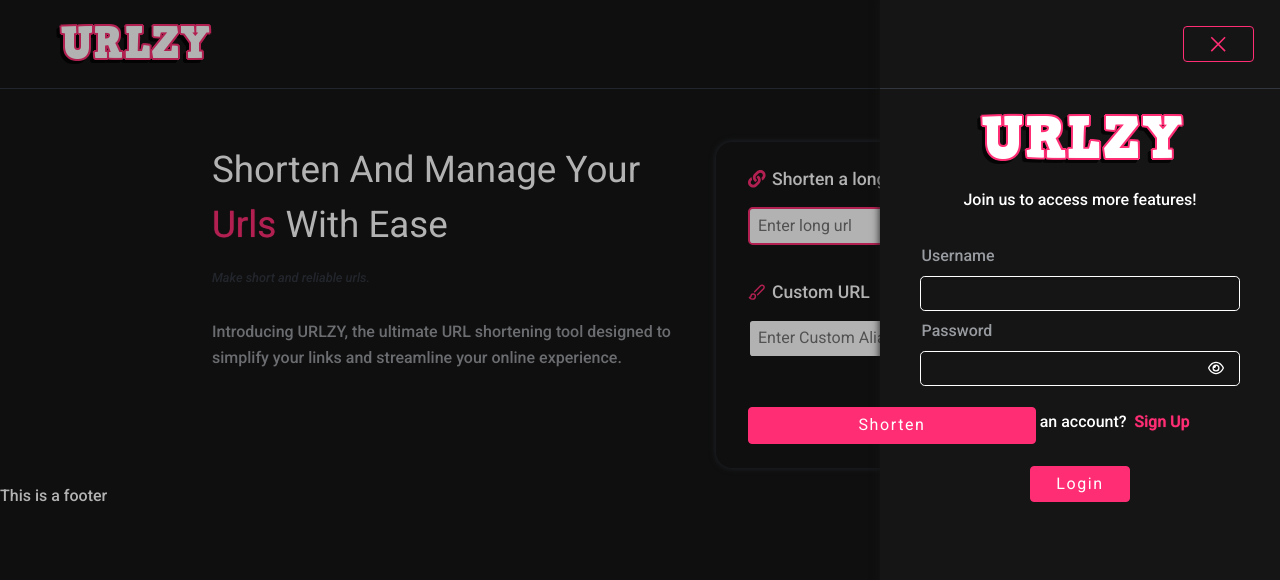
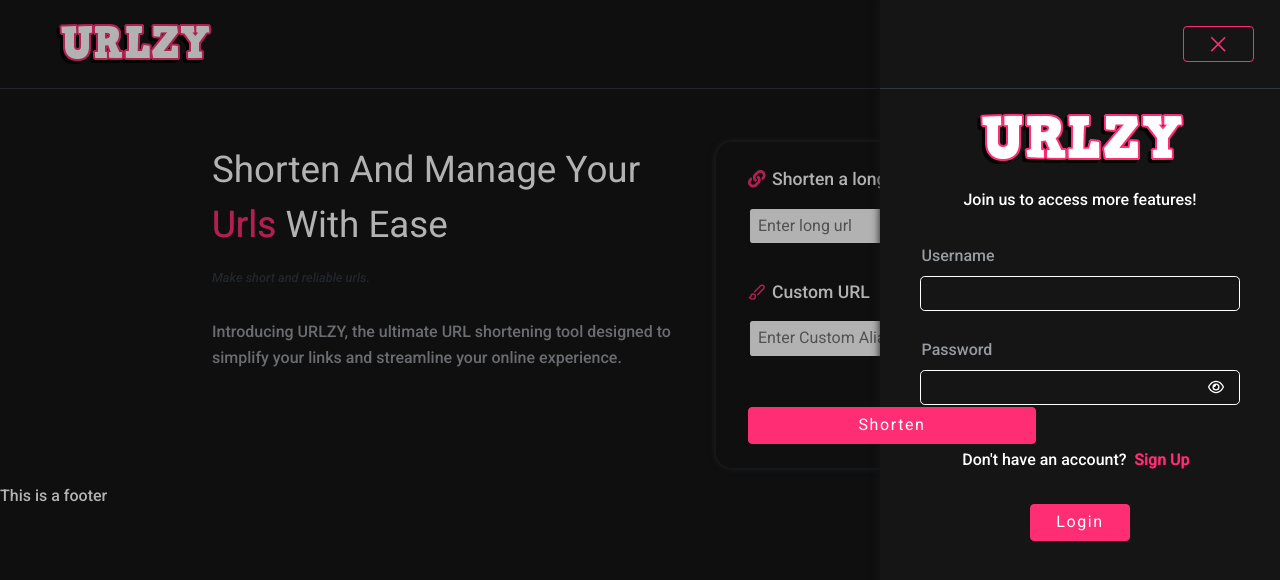
Before and after one commit to gsusk/urlz, a React (Vite) app in the folder client/: page /login in a window 1280 px wide. Shown: the top 580 px of the page. Built offline with nearby package versions, Linux system fonts and the light colour scheme.

Commit message:
form login and zod serialize error added

```diff
--- a/client/src/App.css
+++ b/client/src/App.css
@@ -121,3 +121,10 @@ small {
 .rc {
   position: relative;
 }
+
+.shortener-err-div {
+  overflow: hidden;
+  font-size: 0.8rem;
+  min-height: 1.2rem;
+  color: var(--main-pink-color);
+}
--- a/client/src/components/LoginForm.tsx
+++ b/client/src/components/LoginForm.tsx
@@ -1,11 +1,13 @@
 import { useState } from "react";
 import { Link } from "react-router-dom";
-import { signIn } from "../redux/user/user";
+import { resetError, signIn } from "../redux/user/user";
 import { useAppDispatch, useAppSelector } from "../hooks/appSelector";
 import { FaRegEyeSlash } from "react-icons/fa";
 import { FaRegEye } from "react-icons/fa6";
-import { z } from "zod";
+import { ZodError, z } from "zod";
 import { type LoginForm } from "../services/auth";
+import { formError } from "../redux/user/user";
+import { serializeZodError } from "../utils/errorparser";
 
 const formLoginSchema = z.object({
   username: z
@@ -24,13 +26,14 @@ function LoginForm() {
     username: "",
     password: "",
   });
-  const [formErrors, setFormErrors] = useState<Partial<typeof formData>>({});
   const [inputType, setInputType] = useState("password");
   const loading = useAppSelector((state) => state.user.loading);
-  const error = useAppSelector((state) => state.user.error);
+  const username = useAppSelector((state) => state.user.error.username);
+  const password = useAppSelector((state) => state.user.error.password);
   const dispatch = useAppDispatch();
 
   const handleChange = (e: React.FormEvent<HTMLInputElement>) => {
+    dispatch(resetError());
     const value = e.currentTarget.value;
     const id = e.currentTarget.id;
     setFormData((prev) => ({
@@ -41,11 +44,15 @@ function LoginForm() {
 
   const handleSubmit = async (e: React.FormEvent<HTMLFormElement>) => {
     e.preventDefault();
-    if (Object.keys(formErrors).length > 0) return;
 
     const result = formLoginSchema.safeParse(formData);
+
     if (result.success) {
       await dispatch(signIn(result.data));
+    } else {
+      const errors = serializeZodError<typeof formData>(result.error);
+      console.log(errors);
+      dispatch(formError(errors));
     }
   };
 
@@ -66,9 +73,10 @@ function LoginForm() {
             name="username"
             value={formData.username}
             onChange={handleChange}
-            className="login-form-input"
+            className={`login-form-input ${username && "__err"}`}
             required
           />
+          <div className="shortener-err-div">{username}</div>
           <label htmlFor="password" className="login-form-label">
             Password
           </label>
@@ -79,7 +87,7 @@ function LoginForm() {
               name="password"
               value={formData.password}
               onChange={handleChange}
-              className="login-form-input"
+              className={`login-form-input ${password && "__err"}`}
               required
             />
             {inputType === "text" ? (
@@ -94,6 +102,7 @@ function LoginForm() {
               />
             )}
           </div>
+          <div className="shortener-err-div">{password}</div>
           <div>
             <p className="feat-text">
               Don't have an account?
--- a/client/src/components/Shortener.tsx
+++ b/client/src/components/Shortener.tsx
@@ -96,7 +96,7 @@ function Shortener() {
           type="text"
           name="url"
           id="url"
-          className={`shortener-input ${formError && "__err"}`}
+          className={`shortener-input ${formError.url && "__err"}`}
           value={form.url}
           onChange={handleChange}
           placeholder="Enter long url"
--- a/client/src/components/shortener.css
+++ b/client/src/components/shortener.css
@@ -68,13 +68,6 @@
   animation: linear 10s infinite lightx;
 }
 
-.shortener-err-div {
-  overflow: hidden;
-  font-size: 0.8rem;
-  min-height: 1.2rem;
-  color: var(--main-pink-color);
-}
-
 @keyframes lightx {
   0%,
   92% {
--- a/client/src/pages/Login.css
+++ b/client/src/pages/Login.css
@@ -66,6 +66,9 @@
   background-color: var(--main-darkest-color);
   border: 0.1rem solid var(--main-white-color);
   color: var(--main-white-color);
+  &.__err {
+    border-color: var(--main-pink-color);
+  }
 }
 
 .login-form-label {
--- a/client/src/redux/user/user.ts
+++ b/client/src/redux/user/user.ts
@@ -1,4 +1,4 @@
-import { createAsyncThunk, createSlice } from "@reduxjs/toolkit";
+import { PayloadAction, createAsyncThunk, createSlice } from "@reduxjs/toolkit";
 import {
   type LoginForm,
   type RegisterForm,
@@ -30,16 +30,19 @@ export const signIn = createAsyncThunk<
   { rejectValue: User["error"] }
 >("user/signin", async (credentials, api) => {
   const data = await login(credentials);
-  if (!data) {
-    return api.rejectWithValue("errorr");
+  if ("errors" in data) {
+    return api.rejectWithValue(data.errors);
   }
   return data;
 });
 
 export const signUp = createAsyncThunk<AuthenticatedData, RegisterForm>(
   "user/signup",
-  async (credentials) => {
+  async (credentials, api) => {
     const data = await register(credentials);
+    if ("errors" in data) {
+      return api.rejectWithValue(data.errors);
+    }
     return data;
   }
 );
@@ -47,15 +50,22 @@ export const signUp = createAsyncThunk<AuthenticatedData, RegisterForm>(
 const authSlice = createSlice({
   name: "user",
   initialState,
-  reducers: {},
+  reducers: {
+    formError(state, action: PayloadAction<User["error"]>) {
+      state.error = action.payload;
+    },
+    resetError(state) {
+      state.error = {};
+    },
+  },
   extraReducers: (builder) => {
     builder.addCase(signIn.fulfilled, (state, action) => {
       state.loading = false;
       state.user = action.payload;
-      state.error = {};
     });
     builder.addCase(signIn.pending, (state) => {
       state.loading = true;
+      state.error = {};
     });
     builder.addCase(signIn.rejected, (state, action) => {
       state.loading = false;
@@ -64,10 +74,10 @@ const authSlice = createSlice({
     builder.addCase(signUp.fulfilled, (state, action) => {
       state.loading = false;
       state.user = action.payload;
-      state.error = {};
     });
     builder.addCase(signUp.pending, (state) => {
       state.loading = true;
+      state.error = {};
     });
     builder.addCase(signUp.rejected, (state, action) => {
       state.loading = false;
@@ -77,3 +87,4 @@ const authSlice = createSlice({
 });
 
 export default authSlice.reducer;
+export const { formError, resetError } = authSlice.actions;
--- /dev/null
+++ b/client/src/utils/errorparser.ts
@@ -0,0 +1,9 @@
+import { ZodError } from "zod";
+
+export function serializeZodError<T>(err: ZodError<T>) {
+  const errors = err.errors.reduce((p, i) => {
+    p[i.path[0] as keyof T] = i.message;
+    return p;
+  }, {} as Record<keyof T, string>);
+  return errors;
+}
```
